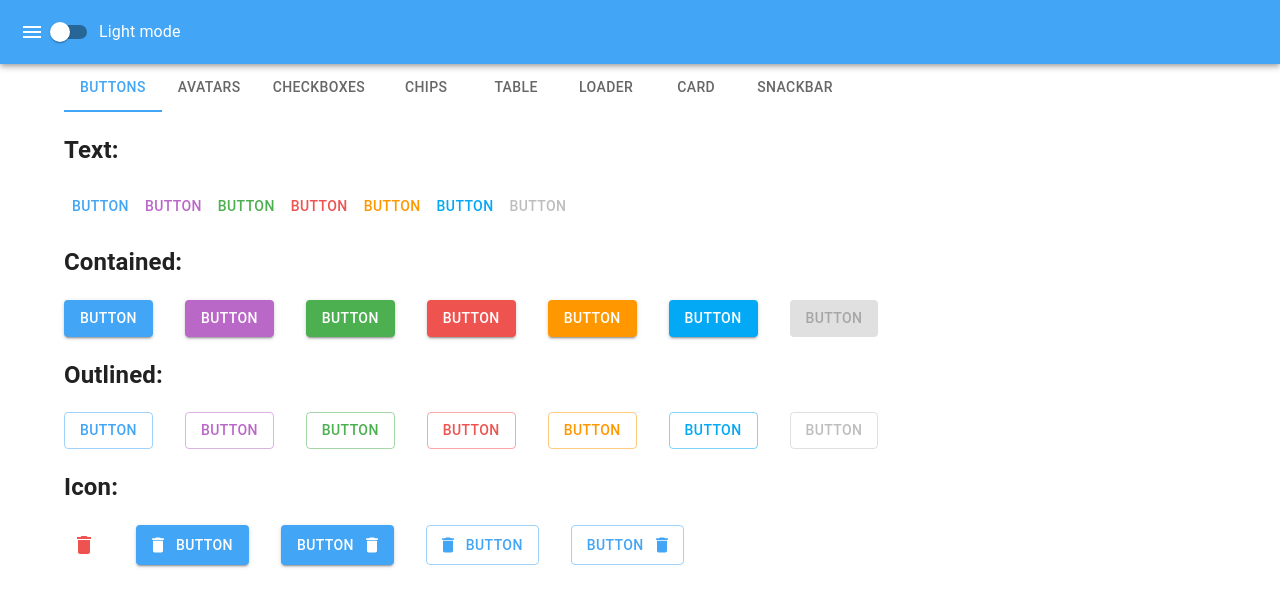
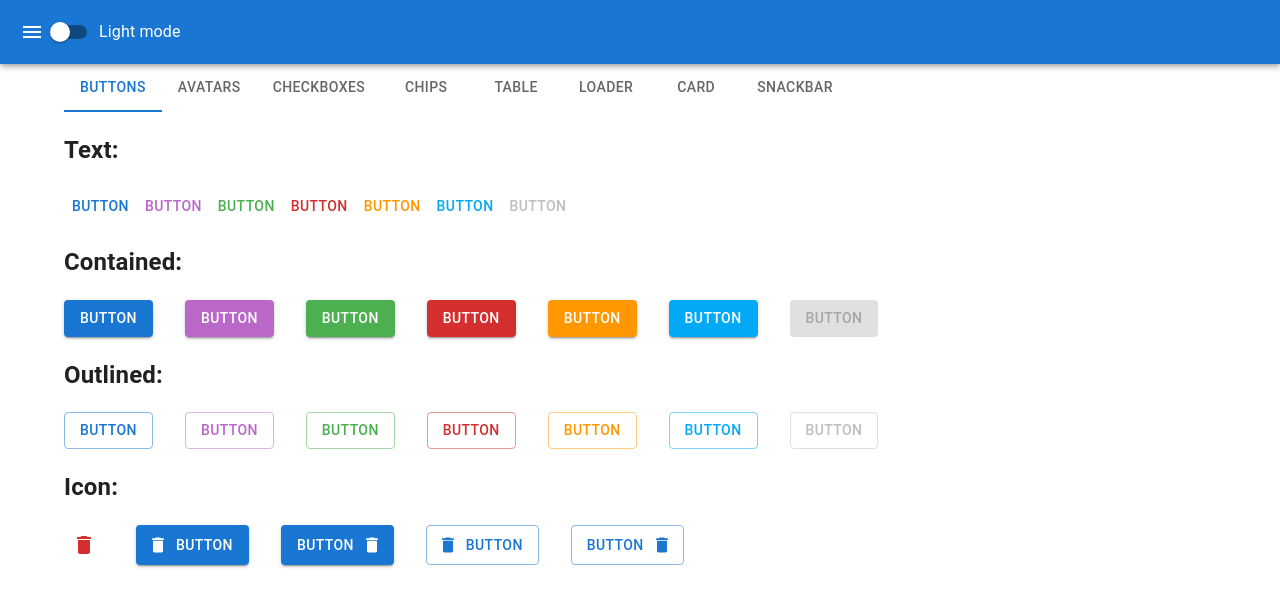
Before and after one commit to ShreyasVH/react-material-ui, a React (Create React App) app: page / in a window 1280 px wide. Shown: the top 606 px of the page. Built offline with nearby package versions, Linux system fonts and the light colour scheme.

Commit message:
colors changed

```diff
--- a/src/components/themeSelector.js
+++ b/src/components/themeSelector.js
@@ -18,7 +18,7 @@ export default function ThemeSelector() {
                     inputProps={{
                         "aria-label": "Toggle dark mode"
                     }}
-                    color="secondary"
+                    color="error"
                 />
             }
         />
--- a/src/themes.js
+++ b/src/themes.js
@@ -2,14 +2,14 @@ import { createTheme } from '@mui/material/styles';
 
 const lightPalette = {
   primary: {
-    main: '#42a5f5',
+    main: '#1976d2',
     contrastText: '#ffffff'
   },
   secondary: {
     main: '#ba68c8'
   },
   error: {
-    main: '#ef5350'
+    main: '#d32f2f'
   },
   warning: {
     main: '#ff9800',
@@ -27,7 +27,7 @@ const lightPalette = {
 
 const darkPalette = {
   primary: {
-    main: '#64b5f6',
+    main: '#90caf9',
     contrastText: '#000000'
   },
 
```
